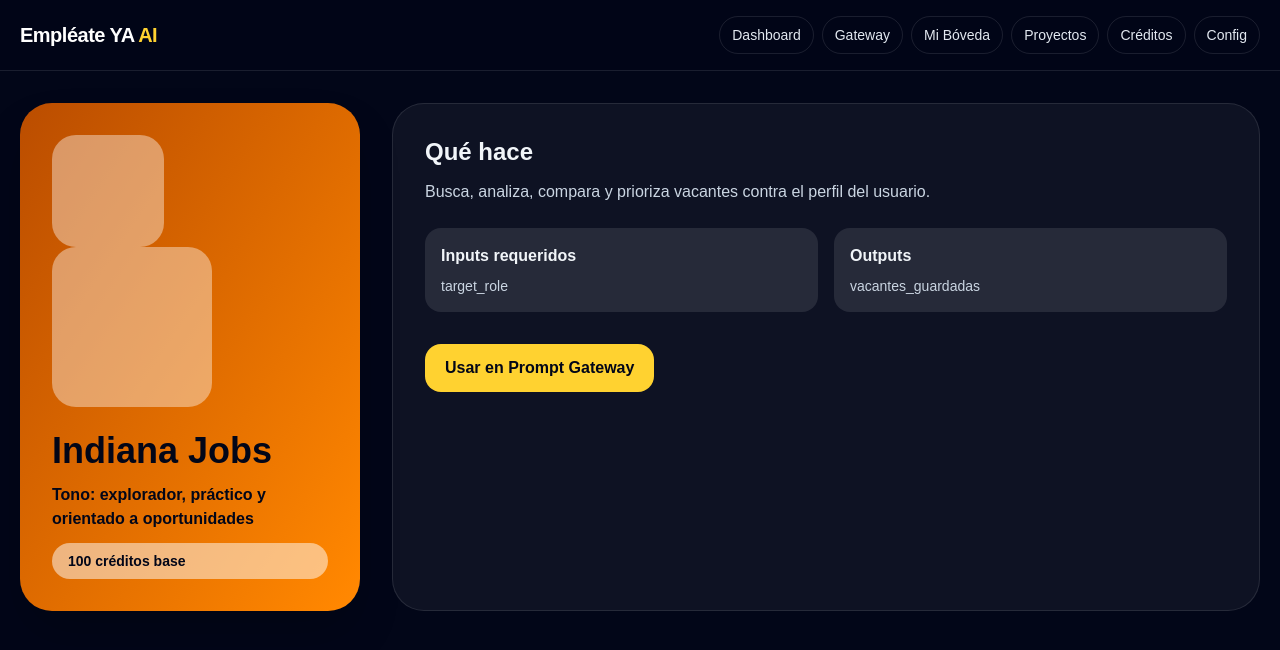
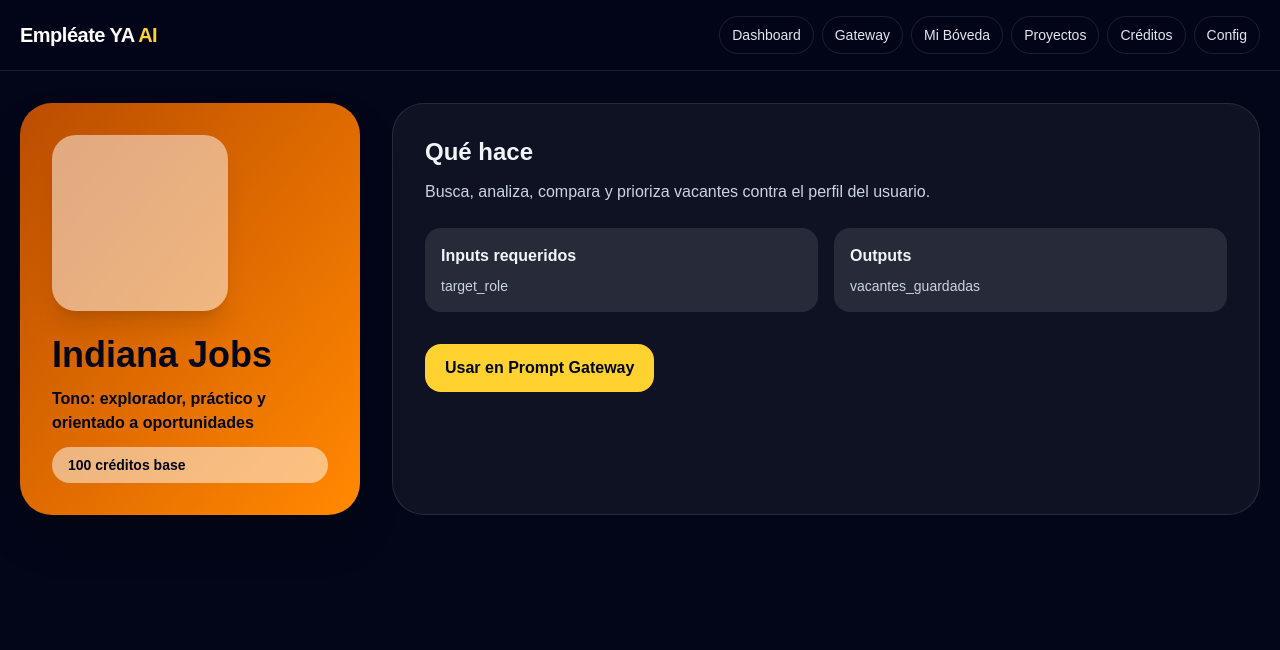
Before and after one commit to LemonBots-Tech/Empleate-Ya, a Next.js app: page /modules/indiana_jobs in a window 1280 px wide. Shown: the top 650 px of the page. Built offline with nearby package versions, Linux system fonts and the light colour scheme.

Commit message:
Fix Sensei Ikigai avatar path and rendering

```diff
--- a/src/ai/personaRegistry.ts
+++ b/src/ai/personaRegistry.ts
@@ -98,7 +98,7 @@ export const personaRegistry: Record<PersonaId, Persona> = {
     tone: "reflexivo, profundo y orientador",
     color: "rose/púrpura",
     themeClass: "from-rose-500 to-purple-600",
-    avatarPath: "/avatars/mr-ikigai.png",
+    avatarPath: "/avatars/sensei-ikigai.png",
   },
 };
 
--- a/src/app/modules/[id]/page.tsx
+++ b/src/app/modules/[id]/page.tsx
@@ -1,4 +1,3 @@
-import Image from "next/image";
 import Link from "next/link";
 import { notFound } from "next/navigation";
 import { personaRegistry } from "@/ai/personaRegistry";
@@ -14,22 +13,19 @@ export default async function ModulePage({ params }: { params: Promise<{ id: str
   }
 
   const persona = personaRegistry[skill.personaId];
+  const hasAvatar = skill.personaId === "mr_ikigai";
 
   return (
     <EmployabilityShell>
       <section className="grid gap-8 lg:grid-cols-[340px_1fr]">
         <div className={`rounded-[2rem] bg-gradient-to-br ${persona.themeClass} p-8 text-slate-950 shadow-2xl`}>
-          <div className="h-28 w-28 rounded-3xl bg-white/40" /><div className="flex h-40 w-40 items-center justify-center overflow-hidden rounded-3xl bg-white/40 p-2">
-  {skill.personaId === "mr_ikigai" ? (
-    <Image
-      src={persona.avatarPath}
-      alt={persona.name}
-      width={112}
-      height={112}
-      className="h-full w-full object-cover"
-    />
-  ) : null}
-</div>
+          <div className="flex h-44 w-44 items-center justify-center overflow-hidden rounded-3xl bg-white/50 p-2 shadow-xl">
+            {hasAvatar ? (
+              // eslint-disable-next-line @next/next/no-img-element
+              <img src="/avatars/sensei-ikigai.png" alt={persona.name} className="block h-full w-full object-contain" />
+            ) : null}
+          </div>
+
           <h1 className="mt-6 text-4xl font-black">{skill.name}</h1>
           <p className="mt-3 font-semibold">Tono: {persona.tone}</p>
           <p className="mt-3 rounded-full bg-white/50 px-4 py-2 text-sm font-bold">{skill.baseCredits} créditos base</p>
--- a/src/components/employability/AgentCards.tsx
+++ b/src/components/employability/AgentCards.tsx
@@ -1,4 +1,3 @@
-import Image from "next/image";
 import Link from "next/link";
 import { personaRegistry } from "@/ai/personaRegistry";
 import { skills } from "@/ai/skillRegistry";
@@ -8,6 +7,7 @@ export function AgentCards() {
     <div className="grid gap-4 md:grid-cols-2 xl:grid-cols-5">
       {skills.map((skill) => {
         const persona = personaRegistry[skill.personaId];
+        const hasAvatar = skill.personaId === "mr_ikigai";
 
         return (
           <Link
@@ -15,17 +15,15 @@ export function AgentCards() {
             href={`/modules/${skill.id}`}
             className="group rounded-3xl border border-white/10 bg-white/5 p-4 transition hover:-translate-y-1 hover:border-amber-300/60 hover:bg-white/10"
           >
-            <div className={`mb-4 h-16 w-16 rounded-2xl bg-gradient-to-br ${persona.themeClass} shadow-lg`} /><div className={`mb-4 flex h-24 w-24 items-center justify-center overflow-hidden rounded-2xl bg-gradient-to-br ${persona.themeClass} p-1 shadow-lg`}>
-  {skill.personaId === "mr_ikigai" ? (
-       <Image
-        src={persona.avatarPath}
-        alt={persona.name}
-        width={64}
-        height={64}
-        className="h-full w-full object-cover"
-       />
-  ) : null}
-</div>
+            <div
+              className={`mb-4 flex h-24 w-24 items-center justify-center overflow-hidden rounded-2xl bg-gradient-to-br ${persona.themeClass} shadow-lg`}
+            >
+              {hasAvatar ? (
+                // eslint-disable-next-line @next/next/no-img-element
+                <img src="/avatars/sensei-ikigai.png" alt={persona.name} className="block h-full w-full object-contain" />
+              ) : null}
+            </div>
+
             <h3 className="font-bold text-white">{skill.name}</h3>
             <p className="mt-2 line-clamp-3 text-sm text-slate-300">{skill.description}</p>
             <p className="mt-3 text-sm font-semibold text-amber-200">{skill.baseCredits} créditos base</p>
```
